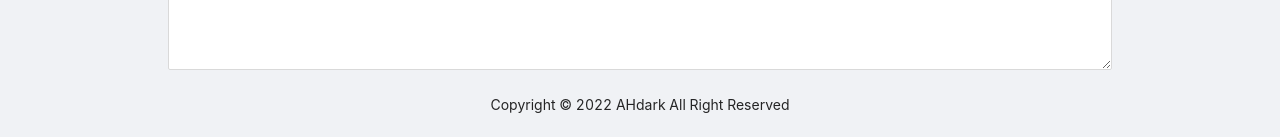
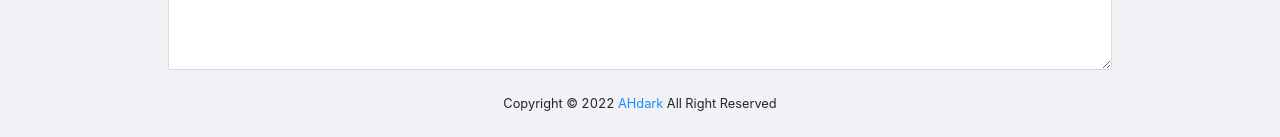
Before and after one commit to AH-dark/toolbox, a React (Create React App) app: page /compress/js in a window 1280 px wide. Shown: the part 948-1085 px from the top of the page. Built offline with nearby package versions, Linux system fonts and the light colour scheme.

Commit message:
Feat: copyright info and anchor

```diff
--- a/src/components/AppLayout/index.tsx
+++ b/src/components/AppLayout/index.tsx
@@ -1,5 +1,5 @@
 import React, { FC } from "react";
-import { Layout, Menu } from "antd";
+import { Layout, Menu, Typography } from "antd";
 import { HomeOutlined, SettingOutlined } from "@ant-design/icons";
 import { MenuInfo } from "rc-menu/lib/interface";
 import { useNavigate } from "react-router-dom";
@@ -10,8 +10,9 @@ import style from "./style.module.scss";
 
 const AppLayout: FC = (props) => {
     const { Header, Footer, Content } = Layout;
+    const { Text } = Typography;
+
     const navigate = useNavigate();
-
     const dispatch = useDispatch();
     const store = useStore<MyState>();
     const state = store.getState();
@@ -46,7 +47,17 @@ const AppLayout: FC = (props) => {
             </Header>
             <Content className={style.content}>{props.children}</Content>
             <Footer className={style.footer}>
-                {"Copyright © 2022 AHdark All Right Reserved"}
+                <Text className={style.copyright}>
+                    {"Copyright © 2022 "}
+                    <a
+                        href={"https://ahdark.com"}
+                        rel={"author noopener"}
+                        target={"_blank"}
+                    >
+                        {"AHdark"}
+                    </a>
+                    {" All Right Reserved"}
+                </Text>
             </Footer>
         </Layout>
     );
--- a/src/components/AppLayout/style.module.scss
+++ b/src/components/AppLayout/style.module.scss
@@ -13,4 +13,12 @@
   display: flex;
   flex-direction: column;
   align-items: center;
+
+  .copyright {
+    font-size: 0.8rem;
+
+    a {
+      display: inline-block;
+    }
+  }
 }
```
